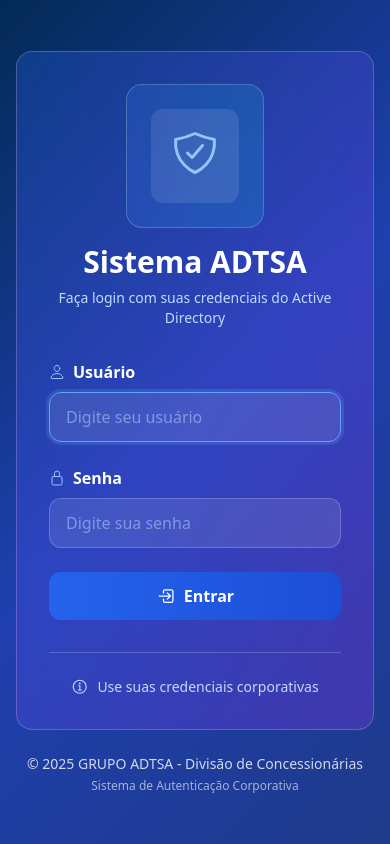
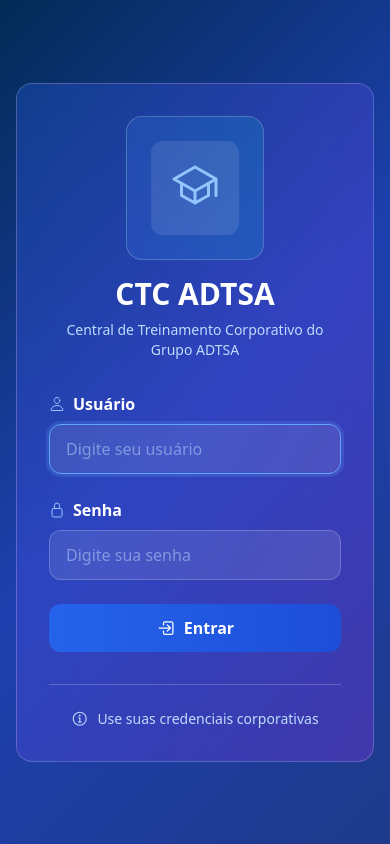
Before and after one commit to MarceloCastelo/treinamentoPedragon, a Flask app: page /auth/login in a window 390 px wide. Run offline with Flask 3, Linux system fonts and the light colour scheme; some libraries are stand-ins or nearby versions.

Commit message:
Alterações nos textos da tela de login para o nome da plataforma. Realizado também uma limpeza para versões mobile.

```diff
--- a/templates/login.html
+++ b/templates/login.html
@@ -71,11 +71,12 @@
                 <div class="inline-flex flex-col items-center">
                     <div class="bg-gradient-to-r from-blue-500/20 to-cyan-500/20 p-6 rounded-2xl border border-white/20 mb-4">
                         <div class="bg-white/10 p-5 rounded-xl">
-                            <ion-icon name="shield-checkmark-outline" class="text-5xl text-blue-300"></ion-icon>
+
+                            <ion-icon name="school-outline" class="text-5xl text-blue-300"></ion-icon>
                         </div>
                     </div>
-                    <h1 class="text-3xl font-bold text-white mb-2">Sistema ADTSA</h1>
-                    <p class="text-blue-200 text-sm">Faça login com suas credenciais do Active Directory</p>
+                    <h1 class="text-3xl font-bold text-white mb-2">CTC ADTSA</h1>
+                    <p class="text-blue-200 text-sm">Central de Treinamento Corporativo do Grupo ADTSA</p>
                 </div>
             </div>
 
@@ -163,9 +164,8 @@
         </div>
 
         <!-- Footer -->
-        <div class="mt-6 text-center">
+        <div class="mt-6 text-center hidden md:block" >
             <p class="text-white/80 text-sm">© 2025 GRUPO ADTSA - Divisão de Concessionárias</p>
-            <p class="text-white/60 text-xs mt-1">Sistema de Autenticação Corporativa</p>
         </div>
     </div>
 </body>
```
